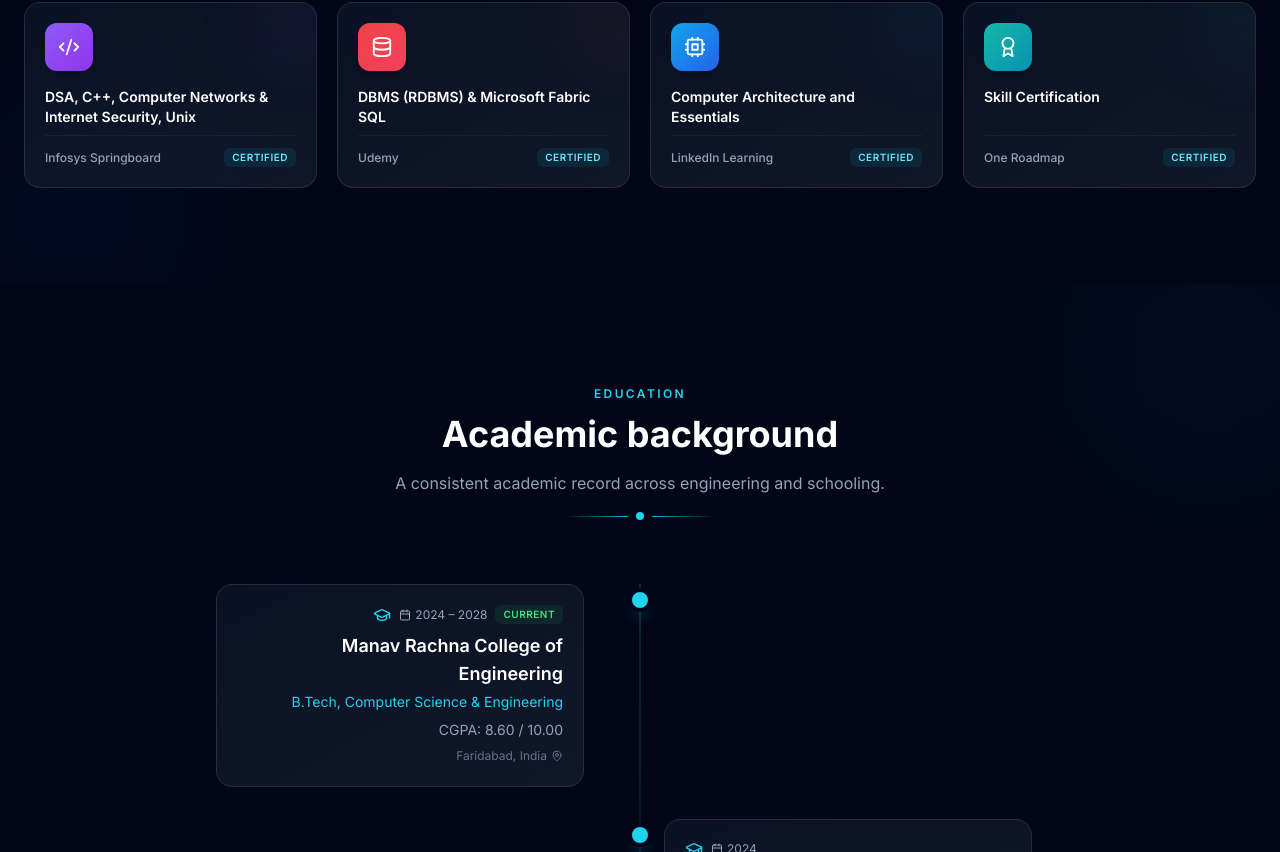
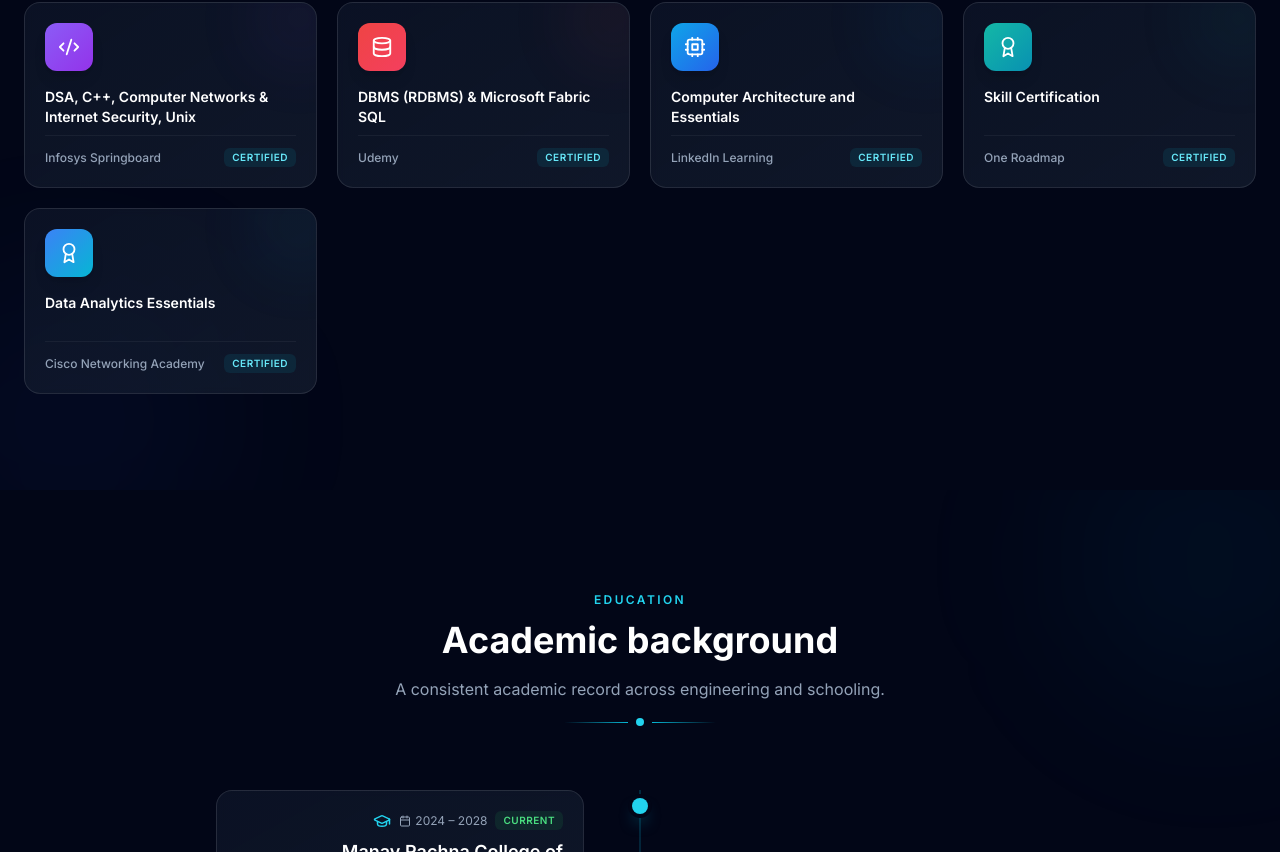
Before and after one commit to Namanmathur664/naman-mathur-portfolio, a React (Vite) app: page / in a window 1280 px wide. Shown: the part 5968-6820 px from the top of the page. Built offline with nearby package versions, Linux system fonts and the light colour scheme.

Commit message:
Add new achievement 'Data Analytics Essentials'

```diff
--- a/src/data/portfolio.ts
+++ b/src/data/portfolio.ts
@@ -335,6 +335,15 @@ export const certifications = [
     color: 'from-teal-500 to-cyan-600',
     icon: 'Award',
   },
+  {
+   id: 9,
+  name: 'Data Analytics Essentials',
+  issuer: 'Cisco Networking Academy',
+  color: 'from-blue-500 to-cyan-500', // gradient
+  icon: 'Award', // lucide-react icon
+
+  },
+
 ];
 
 export const achievements = [
```
